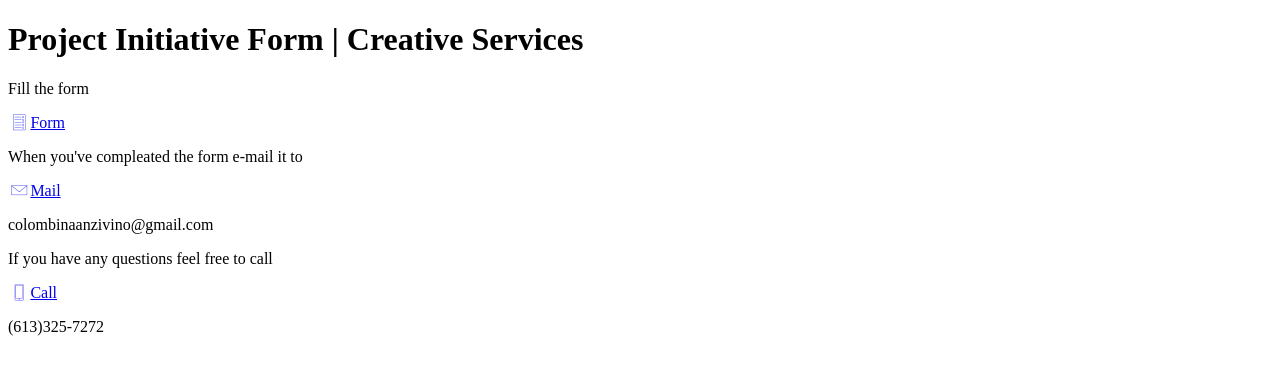
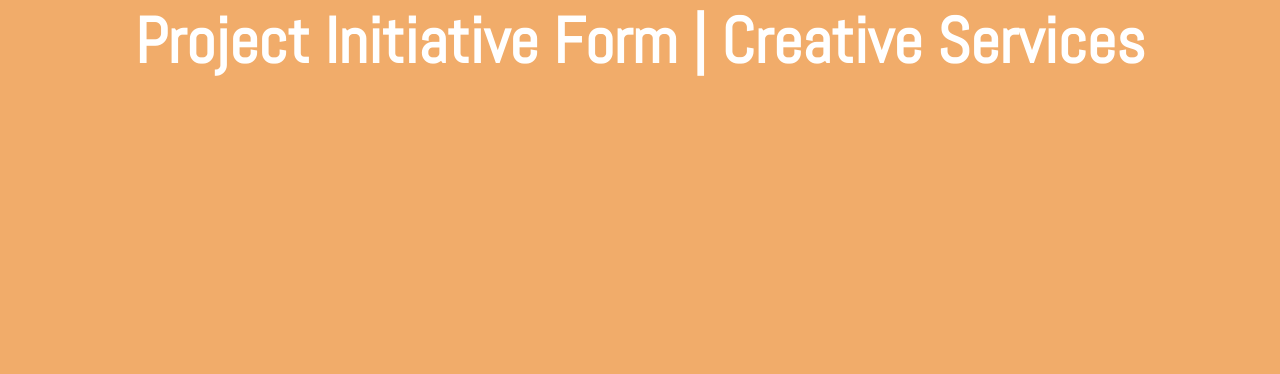
Before and after one commit to ColombinaAnzivino/dsn-1686-exercise-1, a plain HTML site: page index.html in a window 1280 px wide. Drawn offline with Linux system fonts and the light colour scheme.

Commit message:
Added header
styled body, h1, p, .icon, header. added font choice and placement of
content

```diff
--- a/css/index.css
+++ b/css/index.css
@@ -16,3 +16,50 @@ html {
 *, *:before, *:after {
 	box-sizing: inherit;
 }
+
+body{
+    margin: 0;
+    padding: 0;
+    font-family: 'Abel', sans-serif;
+    font-size: 2rem;
+    color: #fff;
+    text-align: center;
+}
+
+h1,p{
+    margin: 0;
+    padding: 0;
+}
+
+.icon{
+    width: 50%;
+    color: #da5549;
+}
+
+header{
+    height: 100vh;
+    text-align: center;
+    background-color: #f1ac6a;
+    font-family: 'Abel', sans-serif;
+}
+
+/*
+.sec-1{
+    width: 100%;
+    height: 100vh;
+    background-color: #ef6835;
+}
+
+.sec-2{
+    width: 100%;
+    height: 100vh;
+    background-color: #ee3e3e;
+}
+
+.sec-3{
+    width: 100%;
+    height: 100vh;
+    background-color: #aa2a44;
+}
+
+*/
--- a/index.html
+++ b/index.html
@@ -4,6 +4,7 @@
 	<meta charset="utf-8">
 	<title>Responsive Setup</title>
 	<link href="css/index.css" rel="stylesheet">
+    <link href='http://fonts.googleapis.com/css?family=Abel' rel='stylesheet' type='text/css'>
     <link href="css/custom-font-1.css" rel="stylesheet">
 	<meta name="handheldfriendly" content="true">
 	<meta name="mobileoptimized" content="240">
@@ -11,24 +12,34 @@
 </head>
 <body>
 
-	<h1>Project Initiative Form | Creative Services</h1>
-
+    <header>
+        <h1>Project Initiative Form | Creative Services</h1>
+    </header>
+<!--
     <section class="sec-1">
-        <p> Fill the form</p>
-        <a href="google.com"><i class="icon-form-01"></i>Form</a>
+        <p>Fill the form</p>
+        <a href="google.com"><i class="icon-form-01 icon"></i>Form</a>
     </section>
 
     <section class="sec-2">
         <p>When you've compleated the form e-mail it to</p>
-        <a href="google.com"><i class="icon-mail-02"></i>Mail</a>
+        <a href="google.com"><i class="icon-mail-02 icon"></i>Mail</a>
         <p>colombinaanzivino@gmail.com</p>
     </section>
 
     <section class="sec-3">
         <p>If you have any questions feel free to call</p>
-        <a href="google.com"><i class="icon-call-03"></i>Call</a>
+        <a href="google.com"><i class="icon-call-03 icon"></i>Call</a>
         <p>(613)325-7272</p>
+
+         <div class="btn">
+            <p>Let's Start</p>
+        </div>
     </section>
 
+    <footer>
+        <p></p>
+    </footer>
+-->
 </body>
 </html>
```
